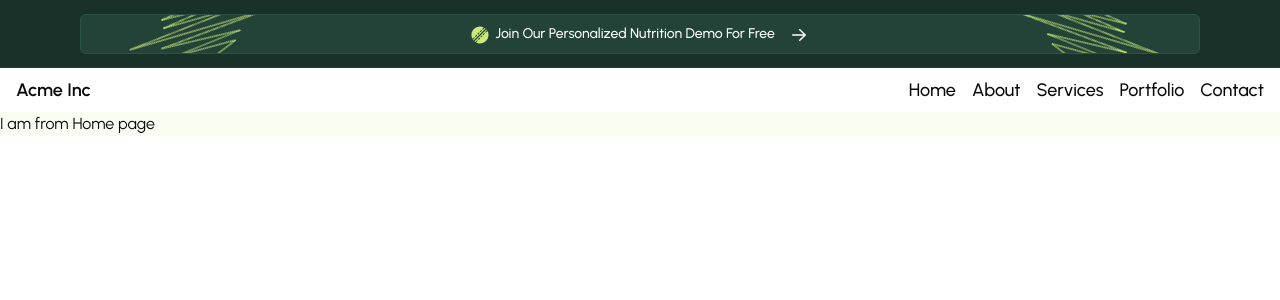
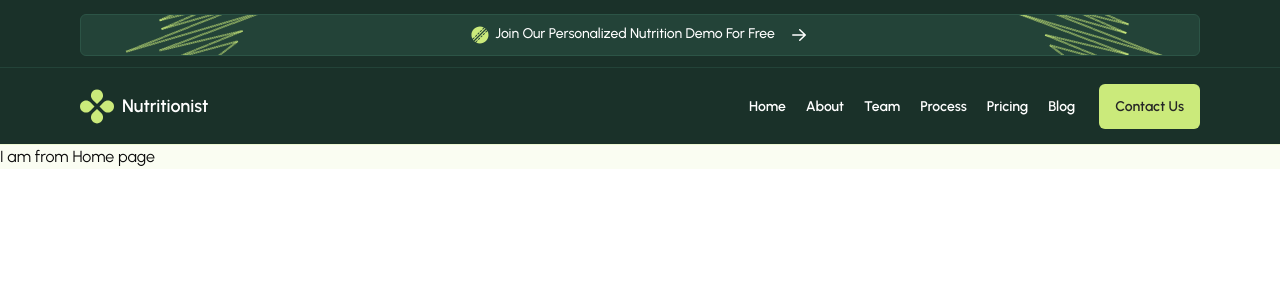
Before and after one commit to FojleTuhin/Nutritionist, a Next.js app: page / in a window 1280 px wide. Shown: the top 300 px of the page. Built offline with nearby package versions, Linux system fonts and the light colour scheme.

Commit message:
complete Navbar

```diff
--- a/src/components/shared/Navbar.jsx
+++ b/src/components/shared/Navbar.jsx
@@ -4,6 +4,7 @@ import ball from "../../../public/cricket.ball.fill.svg"
 import icon from "../../../public/Icon.svg"
 import abstractLeft from "../../../public/Abstract Design left.svg"
 import abstractRight from "../../../public/Abstract Design right.svg"
+import logo from "../../../public/logo.svg"
 import Image from 'next/image';
 import Link from 'next/link';
 import { MenuIcon } from 'lucide-react';
@@ -11,12 +12,13 @@ import { Sheet, SheetContent, SheetTrigger } from '../ui/sheet';
 import { Button } from '../ui/button';
 
 const Navbar = () => {
+
     return (
         <div>
 
             {/* 1st Div */}
             <div className='mobile:h-[94px] mobile:px-4 mobile:pt-10 pb-[14px] medium:h-[68px] medium:py-[14px] medium:px-[80px] bg-[#1A3129] text-[#FFFFFF] border-b-[1px] border-0 border-b-[#234338] relative overflow-hidden'>
-                <div className='h-[40px] rounded-[6px] border-[1px] py-[10px] mobile:px-1  bg-[#234338] leading-tight border-[#2C5446] relative z-30'>
+                <div className=' rounded-[6px] border-[1px] py-[10px] mobile:px-1  bg-[#234338] leading-tight border-[#2C5446] relative z-30'>
                     <div className='flex justify-center '>
 
                         <Image
@@ -65,50 +67,66 @@ const Navbar = () => {
 
 
             {/* 2nd Div  */}
-            <div className="flex items-center justify-between px-4 py-2 bg-white dark:bg-gray-800">
+            <div className="flex items-center justify-between py-5 px-4 medium:px-20 medium:py-4 bg-[#1A3129] text-[#FFFFFF] border-b-[1px] border-0 border-b-[#EEF8D3] medium:h-[77px] mobile:h-[74px]">
                 <Link href="#" className="flex items-center gap-2" prefetch={false}>
-                    <span className="text-lg font-semibold">Acme Inc</span>
+                    <Image
+                        src={logo}
+                        alt="Picture of the ball"
+                    />
+                    <span className="text-lg font-semibold">Nutritionist</span>
                 </Link>
-                <div className="hidden md:flex gap-4">
-                    <Link href="#" className="text-lg font-medium hover:underline underline-offset-4" prefetch={false}>
+                <div className="hidden medium:flex gap-5 items-center">
+                    <Link href="#" className="text-[14px] font-semibold rounded-[6px] hover:underline underline-offset-4" prefetch={false}>
                         Home
                     </Link>
-                    <Link href="#" className="text-lg font-medium hover:underline underline-offset-4" prefetch={false}>
+                    <Link href="#" className="text-[14px] font-semibold rounded-[6px] hover:underline underline-offset-4" prefetch={false}>
                         About
                     </Link>
-                    <Link href="#" className="text-lg font-medium hover:underline underline-offset-4" prefetch={false}>
-                        Services
+                    <Link href="#" className="text-[14px] font-semibold rounded-[6px] hover:underline underline-offset-4" prefetch={false}>
+                        Team
                     </Link>
-                    <Link href="#" className="text-lg font-medium hover:underline underline-offset-4" prefetch={false}>
-                        Portfolio
+                    <Link href="#" className="text-[14px] font-semibold rounded-[6px] hover:underline underline-offset-4" prefetch={false}>
+                        Process
                     </Link>
-                    <Link href="#" className="text-lg font-medium hover:underline underline-offset-4" prefetch={false}>
-                        Contact
+                    <Link href="#" className="text-[14px] font-semibold rounded-[6px] hover:underline underline-offset-4" prefetch={false}>
+                        Pricing
+                    </Link>
+                    <Link href="#" className="text-[14px] font-semibold rounded-[6px] hover:underline underline-offset-4" prefetch={false}>
+                        Blog
+                    </Link>
+                    <Link href="#" className="text-[14px] ml-1 font-semibold rounded-[6px] bg-[#CBEA7B] px-4 py-3 text-[#262626] hover:underline underline-offset-4" prefetch={false}>
+                        Contact Us
                     </Link>
                 </div>
                 <Sheet>
                     <SheetTrigger asChild>
-                        <Button variant="outline" size="icon" className="lg:hidden">
-                            <MenuIcon className="h-6 w-6" />
+                        <Button variant="outline" size="icon" className="lg:hidden group bg-[#1A3129] border-0 hover:bg-[#EEF8D3]">
+                            <MenuIcon className="h-6 w-6 text-[#EEF8D3] p-0 group-hover:text-[#1A3129]" />
                             <span className="sr-only">Toggle navigation menu</span>
                         </Button>
                     </SheetTrigger>
                     <SheetContent side="left">
                         <div className="grid w-[200px] p-4">
-                            <Link href="#" className="text-lg font-medium hover:underline underline-offset-4" prefetch={false}>
+                            <Link href="#" className="text-[14px] font-semibold rounded-[6px] hover:underline underline-offset-4" prefetch={false}>
                                 Home
                             </Link>
-                            <Link href="#" className="text-lg font-medium hover:underline underline-offset-4" prefetch={false}>
+                            <Link href="#" className="text-[14px] font-semibold rounded-[6px] hover:underline underline-offset-4" prefetch={false}>
                                 About
                             </Link>
-                            <Link href="#" className="text-lg font-medium hover:underline underline-offset-4" prefetch={false}>
-                                Services
+                            <Link href="#" className="text-[14px] font-semibold rounded-[6px] hover:underline underline-offset-4" prefetch={false}>
+                                Team
                             </Link>
-                            <Link href="#" className="text-lg font-medium hover:underline underline-offset-4" prefetch={false}>
-                                Portfolio
+                            <Link href="#" className="text-[14px] font-semibold rounded-[6px] hover:underline underline-offset-4" prefetch={false}>
+                                Process
                             </Link>
-                            <Link href="#" className="text-lg font-medium hover:underline underline-offset-4" prefetch={false}>
-                                Contact
+                            <Link href="#" className="text-[14px] font-semibold rounded-[6px] hover:underline underline-offset-4" prefetch={false}>
+                                Pricing
+                            </Link>
+                            <Link href="#" className="text-[14px] font-semibold rounded-[6px] hover:underline underline-offset-4" prefetch={false}>
+                                Blog
+                            </Link>
+                            <Link href="#" className="text-[14px] font-semibold rounded-[6px] bg-[#CBEA7B] px-4 py-3 text-[#262626] hover:underline underline-offset-4" prefetch={false}>
+                                Contact Us
                             </Link>
                         </div>
                     </SheetContent>
```
Also changed, not shown: public/Nutritionist.svg (added).
